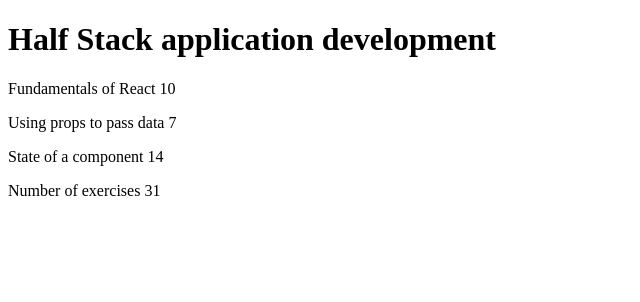
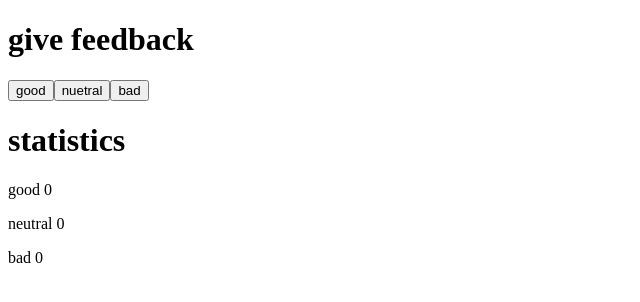
Before and after one commit to Nahtx/FullStackDN, a React (Vite) app in the folder part1/: page / in a window 1280 px wide. Shown: the top 302 px of the page, without its empty margins (0-640 px from the left). Built offline with nearby package versions, Linux system fonts and the light colour scheme.

Commit message:
zadanie 1.6

```diff
--- a/part1/package.json
+++ b/part1/package.json
@@ -1,5 +1,5 @@
 {
-  "name": "courseinfo",
+  "name": "unicafe",
   "private": true,
   "version": "0.0.0",
   "type": "module",
--- a/part1/src/App.jsx
+++ b/part1/src/App.jsx
@@ -1,59 +1,42 @@
+import { useState } from "react";
+
 const App = () => {
-  const course = {
-    name: "Half Stack application development",
-    parts: [
-      {
-        name: "Fundamentals of React",
-        exercises: 10,
-      },
-      {
-        name: "Using props to pass data",
-        exercises: 7,
-      },
-      {
-        name: "State of a component",
-        exercises: 14,
-      },
-    ],
+  // save clicks of each button to its own state
+  const [good, setGood] = useState(0);
+  const [neutral, setNeutral] = useState(0);
+  const [bad, setBad] = useState(0);
+
+  const handleGood = () => {
+    console.log("increasing good");
+    setGood(good + 1);
+  };
+
+  const handleNeutral = () => {
+    console.log("increasing nuetral");
+    setNeutral(neutral + 1);
+  };
+
+  const handleBad = () => {
+    console.log("increasing bad");
+    setBad(bad + 1);
   };
 
   return (
     <div>
-      <Header course={course.name} />
-      <Content parts={course.parts} />
-      <Total parts={course.parts} />
+      <h1>give feedback</h1>
+      <Button text={"good"} onClick={handleGood} />
+      <Button text={"nuetral"} onClick={handleNeutral} />
+      <Button text={"bad"} onClick={handleBad} />
+      <h1>statistics</h1>
+      <p>good {good}</p>
+      <p>neutral {neutral}</p>
+      <p>bad {bad}</p>
     </div>
   );
 };
 
-const Header = (props) => {
-  return <h1>{props.course}</h1>;
-};
-
-const Content = (props) => {
-  return (
-    <>
-      <Part part={props.parts[0].name} exercises={props.parts[0].exercises} />
-      <Part part={props.parts[1].name} exercises={props.parts[1].exercises} />
-      <Part part={props.parts[2].name} exercises={props.parts[2].exercises} />
-    </>
-  );
-};
-
-const Total = (props) => {
-  const totalExercises =
-    props.parts[0].exercises +
-    props.parts[1].exercises +
-    props.parts[2].exercises;
-  return <p>Number of exercises {totalExercises}</p>;
-};
-
-const Part = (props) => {
-  return (
-    <p>
-      {props.part} {props.exercises}
-    </p>
-  );
+const Button = ({ text, onClick }) => {
+  return <button onClick={onClick}>{text}</button>;
 };
 
 export default App;
--- a/part1/src/main.jsx
+++ b/part1/src/main.jsx
@@ -1,3 +1,4 @@
+import React from "react";
 import ReactDOM from "react-dom/client";
 
 import App from "./App";
```
Also changed, not shown: 1 other file (tests, documents, lock files or other folders).
